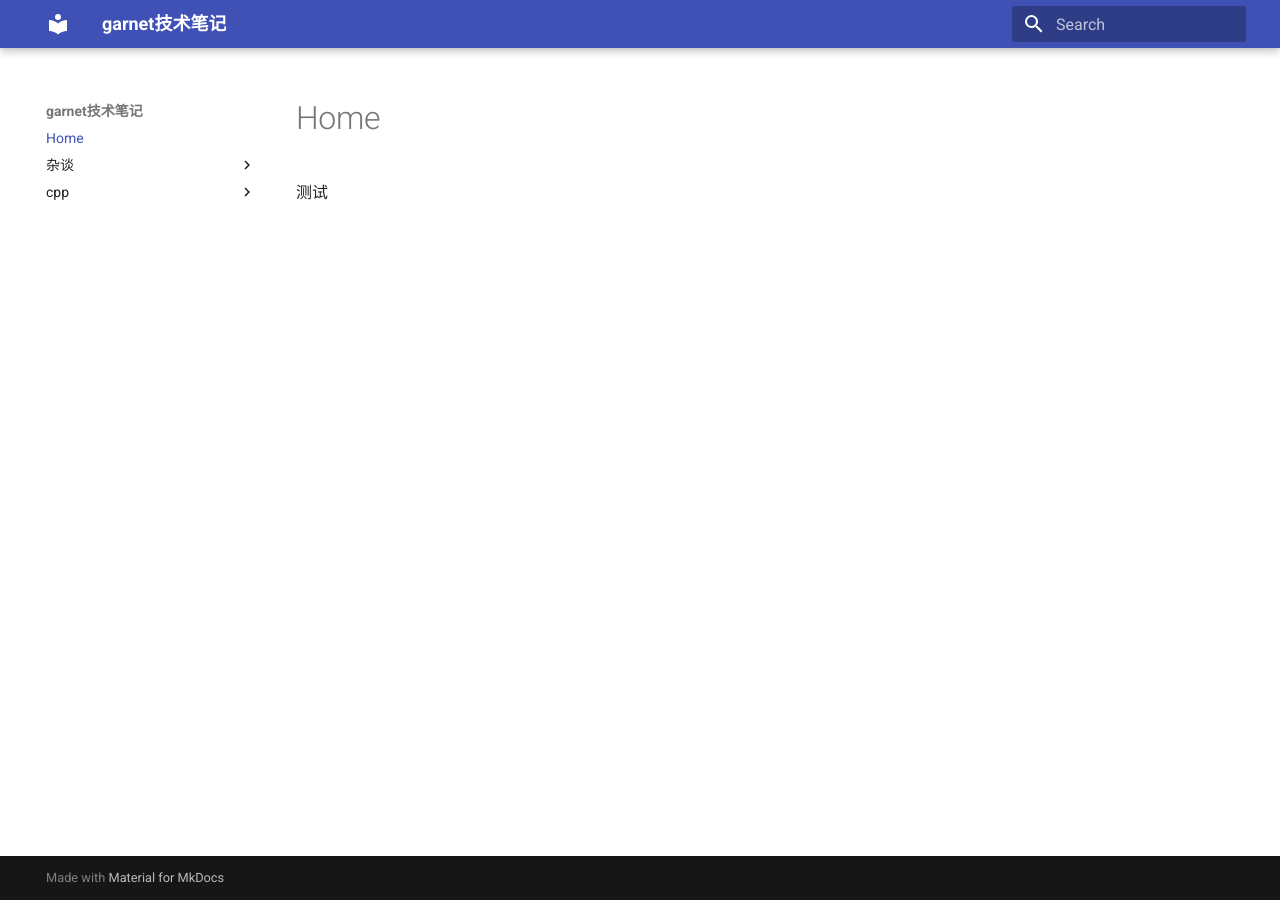
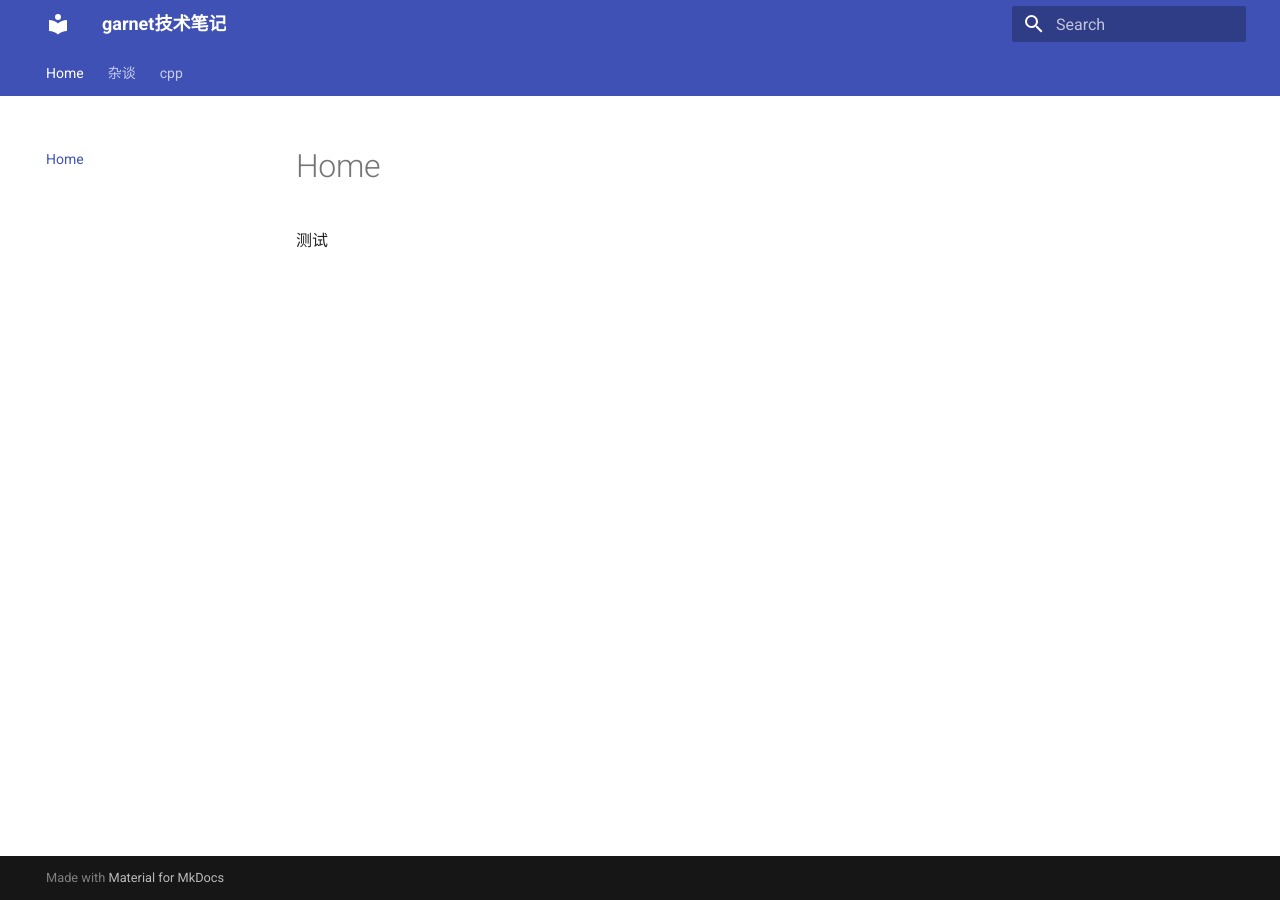
Before and after one commit to ymma98/technotes, an MkDocs documentation site: the page built from docs/index.md, in a window 1280 px wide. Built offline with MkDocs 1.6.1 and Material for MkDocs 9.7.7, drawn with Linux system fonts in a browser that asks for light colours.

Commit message:
Update mkdocs.yml

```diff
--- a/mkdocs.yml
+++ b/mkdocs.yml
@@ -14,10 +14,21 @@ markdown_extensions:
   - pymdownx.arithmatex:
       generic: true
   - markdown.extensions.tables
+  - toc:
+      permalink: true       # 在每个标题旁添加链接
+      baselevel: 1          # 从 h1 开始
+      toc_depth: 2-3        # 只包含 h2 到 h3 的标题
+
 
 theme:
   # name: readthedocs
   name: material
+  features:
+    - navigation.tabs
+    - navigation.top
+    - navigation.sections
+    - navigation.instant
+    - toc.integrate      # 确保目录被整合到侧边栏
 
 
 
```
